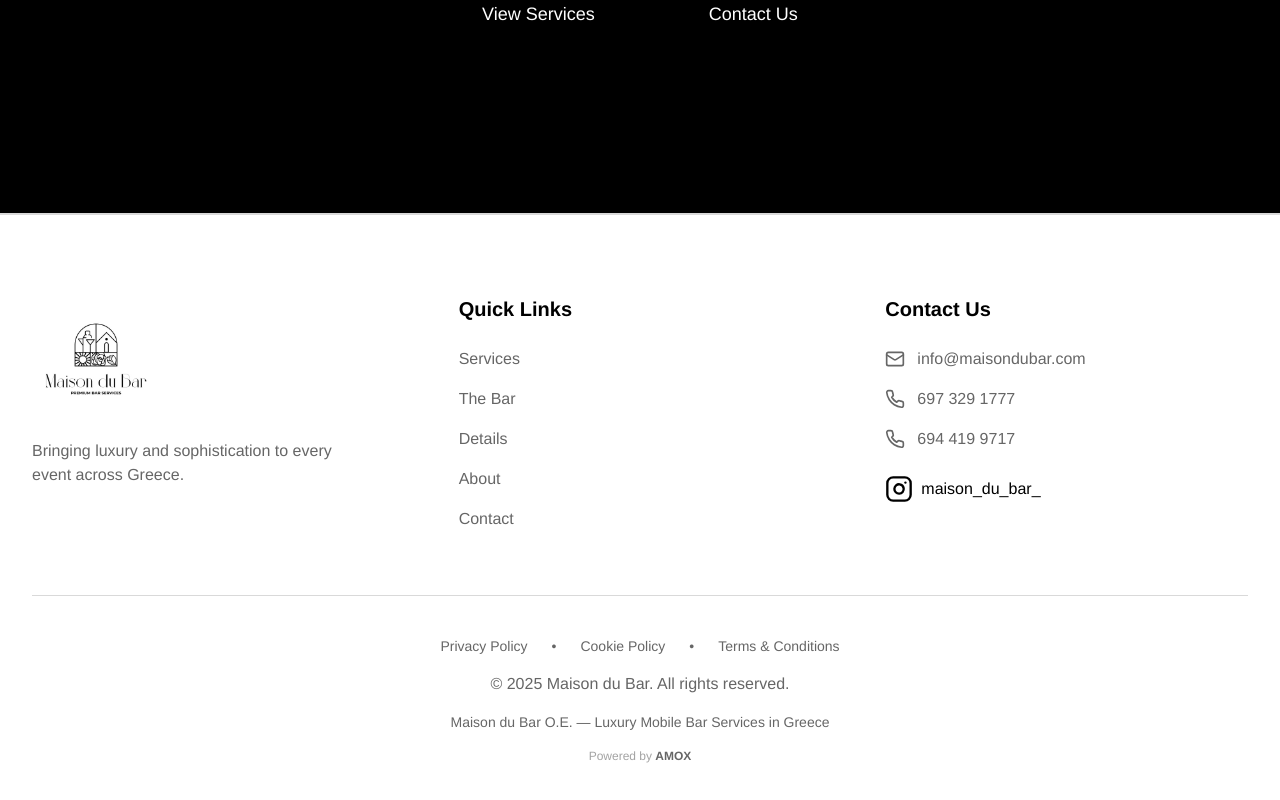
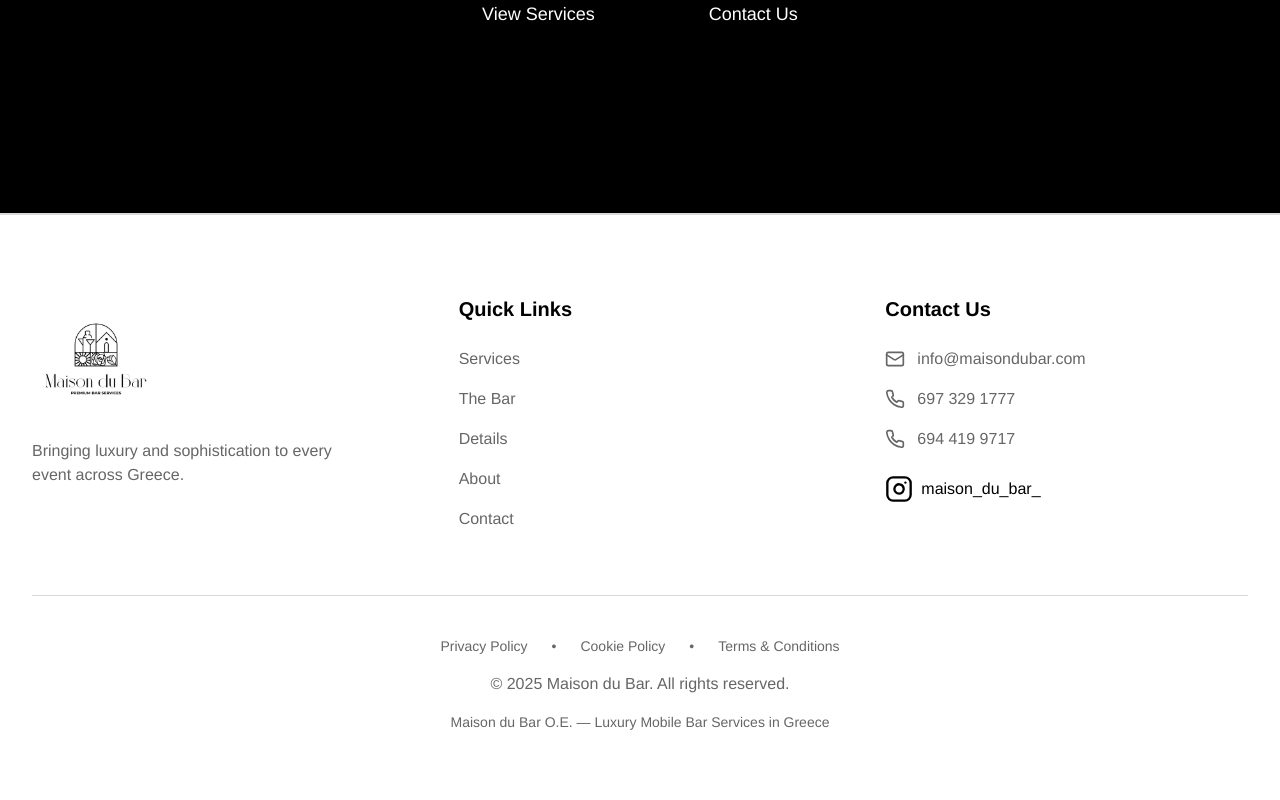
Before and after one commit to niouuu/maison-bar-elevate, a React (Vite) app: page / in a window 1280 px wide. Shown: the part 1909-2709 px from the top of the page. Built offline with nearby package versions, Linux system fonts and the light colour scheme; the HTML template or start-up script is replaced by a standard one.

Commit message:
Changes
Co-authored-by: niouuu <107517280+niouuu@users.noreply.github.com>

```diff
--- a/src/components/Footer.tsx
+++ b/src/components/Footer.tsx
@@ -107,17 +107,6 @@ const Footer = () => {
           <p className="font-sans text-xs sm:text-sm text-muted-foreground">
             Maison du Bar O.E. — Luxury Mobile Bar Services in Greece
           </p>
-          <p className="font-sans text-xs text-muted-foreground opacity-60">
-            Powered by{" "}
-            <a
-              href="https://www.amox.gr/"
-              target="_blank"
-              rel="noopener noreferrer"
-              className="text-foreground hover:opacity-70 transition-opacity duration-200 font-semibold"
-            >
-              AMOX
-            </a>
-          </p>
         </div>
       </div>
     </footer>
```
